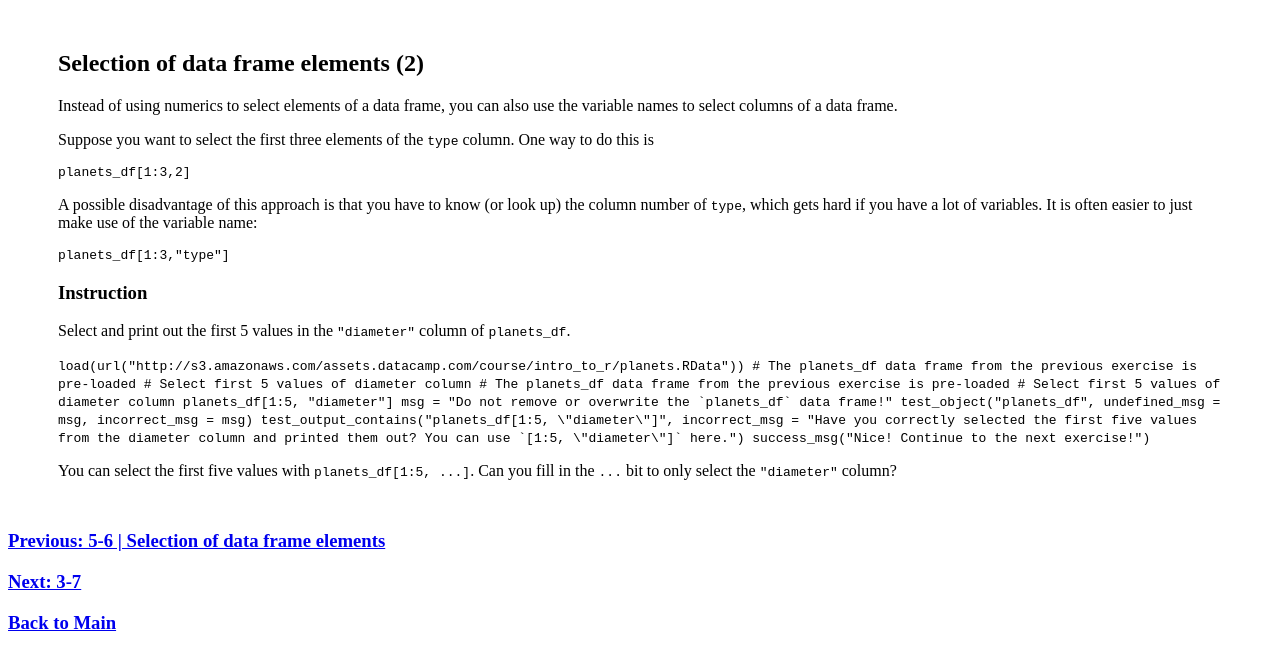
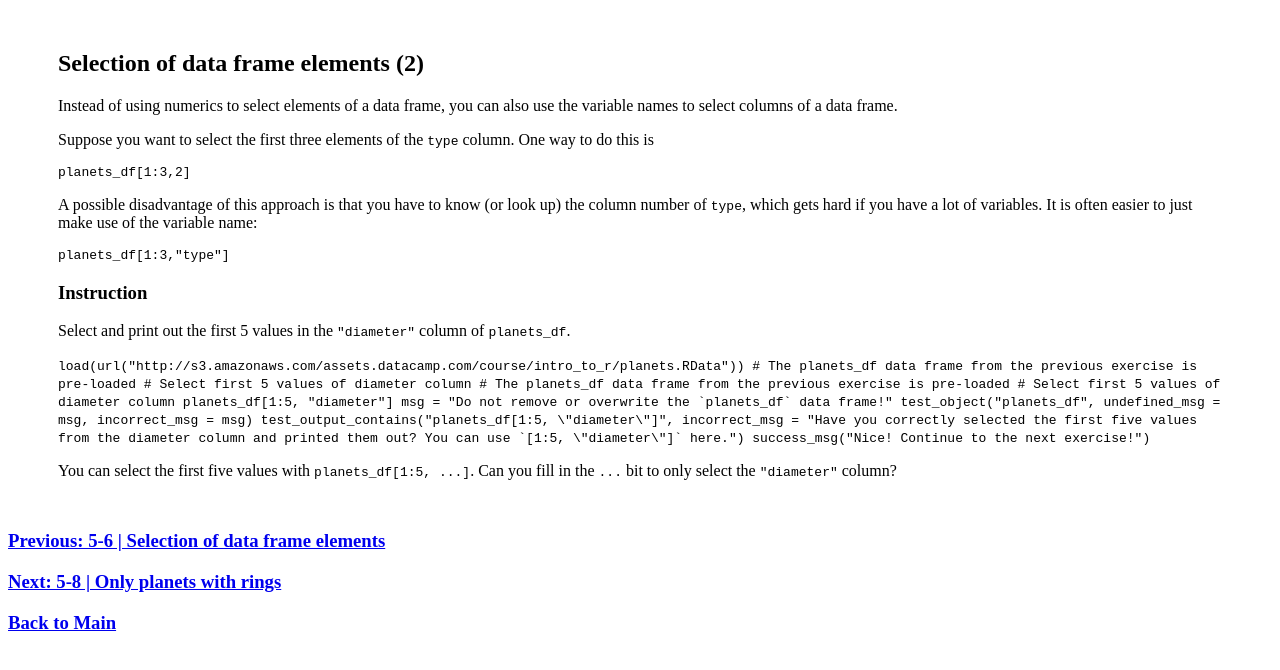
Before and after one commit to jkim205/jkim205.github.io, a Jekyll site: the page _pages/Day1/5-7.html, which Jekyll copies as it is, in a window 1280 px wide. Shown: the top 670 px of the page. Built offline with Jekyll 4.4.1, drawn with Linux system fonts in a browser that asks for light colours; a script that is not in the unit is left out.

Commit message:
Day 1 Ver. 1.0.1

```diff
--- a/_pages/Day1/5-7.html
+++ b/_pages/Day1/5-7.html
@@ -78,7 +78,7 @@ success_msg("Nice! Continue to the next exercise!")
   </div>
 
   <h3><a href="/_pages/Day1/5-6.html">Previous: 5-6 | Selection of data frame elements</a></h3>
-  <h3><a href="/_pages/Day1/5-8.html">Next: 3-7</a></h3>
+  <h3><a href="/_pages/Day1/5-8.html">Next: 5-8 | Only planets with rings</a></h3>
   <h3><a href="{{ site.baseurl }}d1">Back to Main</a></h3>
 </body>
 </html>
```
